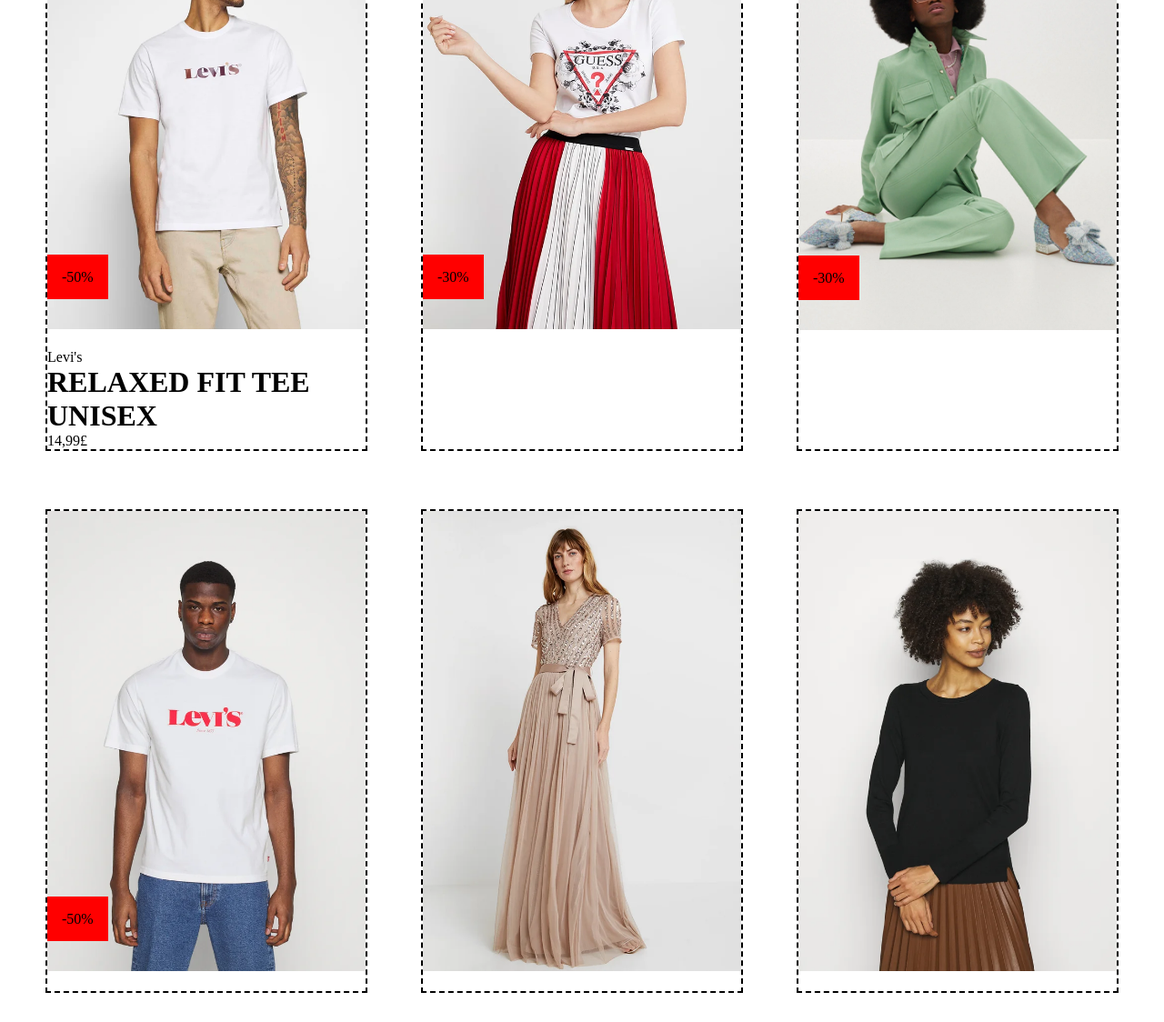
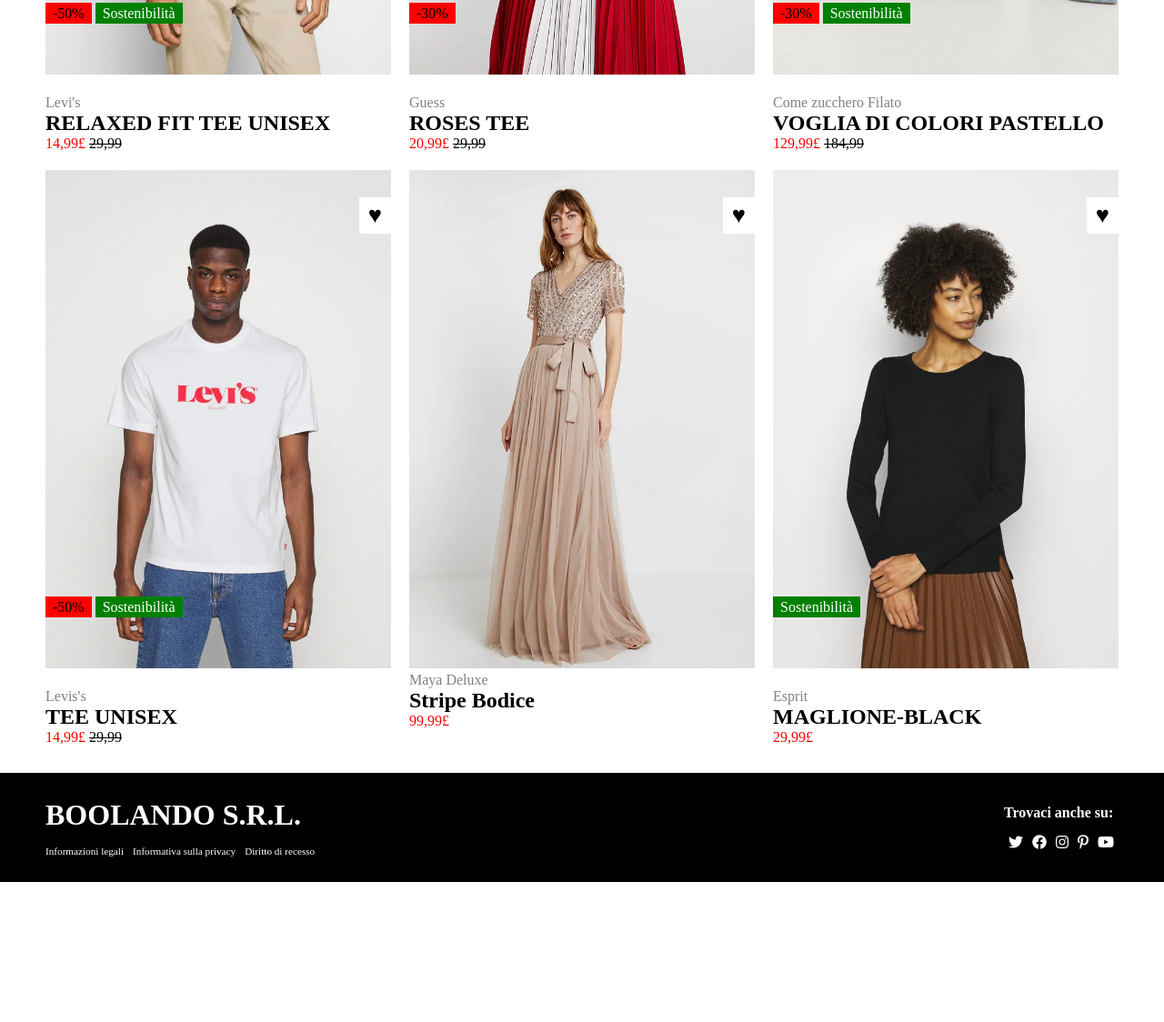
Before and after one commit to MirunaMb/html-css-boolando, a plain HTML site: page index.html in a window 1280 px wide. Shown: the part 577-1701 px from the top of the page at 91% size. After the commit the page ends 1547 px from the top, so only its background shows below. Drawn offline with Linux system fonts and the light colour scheme.

Commit message:
exercise concluded with also hover effect

```diff
--- a/css/style.css
+++ b/css/style.css
@@ -4,14 +4,43 @@
     margin: 0;
     padding: 0;
 }
-img{
+/* img{
     max-width: 100%;
+} */
+.secondary{
+    display: none;
 }
+.container-h{
+    width: 1180px;
+    margin: 0 auto;
+}
+
+.links-lists{
+    list-style-type: none;
+    display: flex;
+    gap: 10px;
+    cursor: pointer;
+}
+a{
+    text-decoration: none;
+}
+#logo{
+    width: 50%;
+}
+.logo{
+    text-align: center;
+}
+
 .header{
     display: flex;
-    justify-content: center;
-    height: 400px;
+    justify-content: space-between;
+    align-items: center;
+    height: 80px;
     background-color: rgb(53, 93, 224);
+}
+
+i{
+    margin-inline: 5px;
 }
 .headline{
     display: flex;
@@ -20,16 +49,16 @@ img{
     align-items: center;
 }
 .container{
-    max-width: 1180px;
-    margin:auto;
+    width: 1180px;
+    margin: 30px auto ;
     display: flex;
     justify-content: space-between;
     flex-wrap: wrap;
+    gap:20px;
+
 }
 .card{
-    width: 30%;
-    border: 2px dashed black;
-    margin: 2rem 0;
+    width: calc((100% / 3) - (40px / 3));
 }
 
 .card-media {
@@ -41,8 +70,92 @@ img{
 
 .card-media > .discount {
     background-color: red;
-    padding: 1rem;
+    padding: 3px 8px;
     position:relative;
-    bottom: 70px;
-    top: -70px;
+    bottom: 80px;
 }
+
+.card:hover .primary{
+    display: none;
+}
+.card:hover .secondary{
+    display: inline-block;
+}
+p{
+    color: grey;
+
+}
+.new-price{
+    color: red;
+}
+.old-price{
+    text-decoration: line-through;
+}
+.heart {
+    background-color: white;
+    font-size: 1.6rem;
+    padding: 5px 10px;
+    position: absolute;
+    right: 0px;
+    top: 30px;
+}
+.green {
+    color: white;
+    background-color: green;
+    padding: 3px 8px;
+    position: relative;
+    bottom: 80px;
+}
+footer * {
+    text-decoration: none;
+    color: white;
+}
+
+footer li {
+    list-style-type: none;
+}
+
+footer {
+    height: 120px;
+    background-color: rgb(0, 0, 0);
+}
+
+
+.mainfooter-flex {
+    display: flex;
+    justify-content: space-between;
+    align-items: center;
+    height: 120px;
+}
+
+.left-flex{
+    display: flex;
+    flex-direction: column;
+    justify-content: space-between;
+    gap: 15px;
+}
+
+.left-ul {
+    display: flex;
+    justify-content: center;
+    gap: 10px;
+    font-size: 0.7rem;
+}
+
+.right-ul {
+    display: flex;
+    justify-content:space-around;
+
+}
+
+.right-flex {
+    display: flex;
+    flex-direction: column;
+    justify-content: space-between;
+    gap: 15px;
+}
+.conteiner {
+
+    width: 1180px;
+    margin: 0 auto;
+}
--- a/index.html
+++ b/index.html
@@ -1,17 +1,23 @@
 <!DOCTYPE html>
 <html lang="en">
+
 <head>
     <meta charset="UTF-8">
     <meta http-equiv="X-UA-Compatible" content="IE=edge">
     <meta name="viewport" content="width=device-width, initial-scale=1.0">
     <title>Document</title>
-    <link rel="stylesheet" href="../html-css-boolando/css/style.css"></link>
-    <link rel="stylesheet" href="https://cdnjs.cloudflare.com/ajax/libs/font-awesome/6.4.0/css/all.min.css" integrity="sha512-iecdLmaskl7CVkqkXNQ/ZH/XLlvWZOJyj7Yy7tcenmpD1ypASozpmT/E0iPtmFIB46ZmdtAc9eNBvH0H/ZpiBw==" crossorigin="anonymous" referrerpolicy="no-referrer" />
+    <link rel="stylesheet" href="./css/style.css">
+    </link>
+    <link rel="stylesheet" href="https://cdnjs.cloudflare.com/ajax/libs/font-awesome/6.4.0/css/all.min.css"
+        integrity="sha512-iecdLmaskl7CVkqkXNQ/ZH/XLlvWZOJyj7Yy7tcenmpD1ypASozpmT/E0iPtmFIB46ZmdtAc9eNBvH0H/ZpiBw=="
+        crossorigin="anonymous" referrerpolicy="no-referrer" />
 </head>
+
 <body>
     <!-- Header -->
     <header>
         <section class="header">
+            <div class="container-h">
                 <div class="headline">
                     <ul class="links-lists">
                         <li><a href="#"></a>Donna</li>
@@ -23,17 +29,20 @@
 
                     <!-- logo-header -->
                     <section class="logo">
-        <img src="./images/img/boolean-logo.png" class="logo">
+                        <img src="./images/img/boolean-logo.png" id="logo">
                     </section>
-        <!-- logo-header -->
+                    <!-- /logo-header -->
 
                     <!--   client buttons icons  -->
-        <div></div>
-        <div></div>
-        <div></div>
+                    <div>
+                        <i class="fa-solid fa-user"></i>
+                        <i class="fa-solid fa-heart"></i>
+                        <i class="fa-solid fa-bag-shopping"></i>
+                    </div>
+
 
                 </div>
-
+            </div>
         </section>
     </header>
 
@@ -43,12 +52,16 @@
         <div class="container">
             <div class="card">
                 <div class="card-media">
-                <img src="./images/img/1.webp" alt="">
+                    <img class="primary" src="./images/img/1.webp" alt="">
+                    <img class="secondary" src="./images/img/1b.webp" alt="">
+                    <span class="heart">&hearts;</span>
                     <span class="discount">-50%</span>
+                    <span class="green">Sostenibilità</span>
                     <div class="card-content">
                         <p>Levi's</p>
-                    <h1>RELAXED FIT TEE UNISEX</h1>
-                    <p>14,99£</p>
+                        <h2>RELAXED FIT TEE UNISEX</h2>
+                        <span class="new-price">14,99£ </span>
+                        <span class="old-price">29,99</span>
                     </div>
                 </div>
             </div>
@@ -59,13 +72,16 @@
 
             <div class="card">
                 <div class="card-media">
-                <img src="./images/img/2.webp" alt="">
+                    <img class="primary" src="./images/img/2.webp" alt="">
+                    <img class="secondary" src="./images/img/2b.webp" alt="">
+                    <span class="heart">&hearts;</span>
                     <span class="discount">-30%</span>
                     <div class="card-content">
 
-                    <p></p>
-                    <h1></h1>
-                    <p></p>
+                        <p>Guess</p>
+                        <h2>ROSES TEE</h2>
+                        <span class="new-price">20,99£ </span>
+                        <span class="old-price">29,99</span>
                     </div>
                 </div>
             </div>
@@ -77,12 +93,16 @@
 
             <div class="card">
                 <div class="card-media">
-                <img src="./images/img/3.webp" alt="">
+                    <img class="primary" src="./images/img/3.webp" alt="">
+                    <img class="secondary" src="./images/img/3b.webp" alt="">
+                    <span class="heart">&hearts;</span>
                     <span class="discount">-30%</span>
+                    <span class="green">Sostenibilità</span>
                     <div class="card-content">
-                    <p></p>
-                    <h1></h1>
-                    <p></p>
+                        <p>Come zucchero Filato</p>
+                        <h2>VOGLIA DI COLORI PASTELLO</h2>
+                        <span class="new-price">129,99£ </span>
+                        <span class="old-price">184,99</span>
                     </div>
                 </div>
             </div>
@@ -92,12 +112,16 @@
 
             <div class="card">
                 <div class="card-media">
-                <img src="./images/img/4.webp" alt="">
+                    <img class="primary" src="./images/img/4.webp" alt="">
+                    <img class="secondary" src="./images/img/4b.webp" alt="">
+                    <span class="heart">&hearts;</span>
                     <span class="discount">-50%</span>
+                    <span class="green">Sostenibilità</span>
                     <div class="card-content">
-                    <p></p>
-                    <h1></h1>
-                    <p></p>
+                        <p>Levis's</p>
+                        <h2>TEE UNISEX</h2>
+                        <span class="new-price">14,99£ </span>
+                        <span class="old-price">29,99</span>
                     </div>
                 </div>
             </div>
@@ -107,11 +131,13 @@
 
             <div class="card">
                 <div class="card-media">
-                <img src="./images/img/5.webp" alt="">
+                    <img class="primary" src="./images/img/5.webp" alt="">
+                    <img class="secondary" src="./images/img/5b.webp" alt="">
+                    <span class="heart">&hearts;</span>
                     <div class="card-content">
-                    <p></p>
-                    <h1></h1>
-                    <p></p>
+                        <p>Maya Deluxe</p>
+                        <h2>Stripe Bodice</h2>
+                        <span class="new-price">99,99£ </span>
                     </div>
                 </div>
             </div>
@@ -121,11 +147,14 @@
 
             <div class="card">
                 <div class="card-media">
-                <img src="./images/img/6.webp" alt="">
+                    <img class="primary" src="./images/img/6.webp" alt="">
+                    <img class="secondary" src="./images/img/6b.webp" alt="">
+                    <span class="heart">&hearts;</span>
+                    <span class="green">Sostenibilità</span>
                     <div class="card-content">
-                    <p></p>
-                    <h1></h1>
-                    <p></p>
+                        <p>Esprit</p>
+                        <h2>MAGLIONE-BLACK</h2>
+                        <span class="new-price">29,99£ </span>
                     </div>
                 </div>
             </div>
@@ -135,6 +164,62 @@
     </main>
 
     <!-- Footer -->
-   <footer></footer>
+    <!-- FOOTER -->
+    <footer>
+        <div class="mainfooter-flex conteiner">
+
+            <!-- LEFT FOOTER -->
+            <div class="left-footer left-flex ">
+                <h1 class="footer" >BOOLANDO S.R.L.</h1>
+                <ul class="left-ul">
+                    <li>
+                        <a href="www.google.it">Informazioni legali</a>
+                    </li>
+                    <li>
+                        <a href="www.google.it">Informativa sulla privacy</a>
+                    </li>
+                    <li>
+                        <a href="www.google.it">Diritto di recesso</a>
+                    </li>
+                </ul>
+
+            </div>
+            <!-- /LEFT FOOTER -->
+
+            <!-- RIGHT FOOTER -->
+            <div class="right-footer right-flex">
+
+                <h4 class="footer">
+                    Trovaci anche su:
+                </h4>
+                <ul class="right-ul">
+                    <li>
+                        <a href="www.google.it"><i class="fa-brands fa-twitter"></i></a>
+                    </li>
+                    <li>
+                        <a href="www.google.it"><i class="fa-brands fa-facebook"></i></a>
+                    </li>
+                    <li>
+                        <a href="www.google.it"><i class="fa-brands fa-instagram"></i></a>
+                    </li>
+                    <li>
+                        <a href="www.google.it"><i class="fa-brands fa-pinterest-p"></i></a>
+                    </li>
+                    <li>
+                        <a href="www.google.it"><i class="fa-brands fa-youtube"></i></a>
+                    </li>
+                 </ul>
+
+             </div>
+
+            <!-- /RIGHT FOOTER -->
+
+
+        </div>
+
+
+    </footer>
+    <!-- /FOOTER -->
 </body>
+
 </html>
```
Lines whose indentation alone changed are shown as unchanged.
